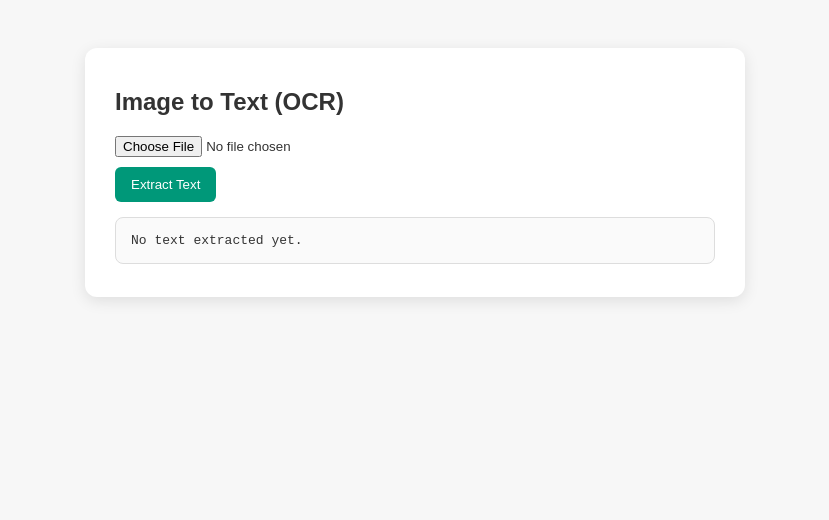
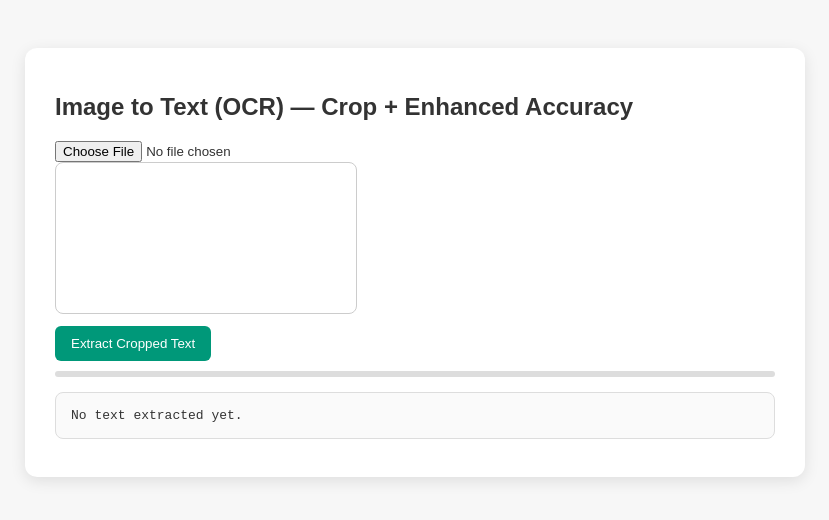
Before and after one commit to kiaraoptometrypx/test, a plain HTML site: page index.html in a window 1280 px wide. Shown: the whole page, without its empty margins (225-1054 px from the left). Drawn offline with Linux system fonts and the light colour scheme.

Commit message:
Update index.html

```diff
--- a/index.html
+++ b/index.html
@@ -3,64 +3,99 @@
 <head>
 <meta charset="UTF-8">
 <meta name="viewport" content="width=device-width, initial-scale=1.0">
-<title>Simple OCR Reader</title>
+<title>OCR with Crop & Enhanced Accuracy</title>
 <style>
-body {
-  font-family: Arial, sans-serif;
-  background: #f7f7f7;
-  padding: 40px;
-  color: #333;
+body {font-family:Arial, sans-serif; background:#f7f7f7; padding:40px; color:#333;}
+.container {
+  max-width:720px; margin:auto; background:white; padding:25px 30px;
+  border-radius:12px; box-shadow:0 4px 15px rgba(0,0,0,0.1);
 }
-.container {
-  max-width: 600px;
-  margin: auto;
-  background: white;
-  padding: 20px 30px;
-  border-radius: 12px;
-  box-shadow: 0 4px 15px rgba(0,0,0,0.1);
+canvas {max-width:100%; border:1px solid #ccc; border-radius:8px; cursor:crosshair;}
+button {
+  background:#009879; color:white; border:none; padding:10px 16px;
+  border-radius:6px; cursor:pointer; margin:8px 6px 0 0;
 }
-button {
-  background: #009879;
-  color: white;
-  border: none;
-  padding: 10px 16px;
-  border-radius: 6px;
-  cursor: pointer;
-  margin-top: 10px;
-}
-button:hover { background: #007a63; }
-pre {
-  white-space: pre-wrap;
-  word-wrap: break-word;
-  background: #fafafa;
-  padding: 15px;
-  border-radius: 8px;
-  border: 1px solid #ddd;
-  margin-top: 15px;
-}
+button:hover{background:#007a63;}
+#progress{margin-top:10px; width:100%; height:6px; background:#ddd; border-radius:4px; overflow:hidden;}
+#bar{width:0%; height:100%; background:#009879;}
+pre{white-space:pre-wrap; word-wrap:break-word; background:#fafafa; padding:15px; border-radius:8px; border:1px solid #ddd; margin-top:15px;}
 </style>
 </head>
 <body>
 <div class="container">
-  <h2>Image to Text (OCR)</h2>
+  <h2>Image to Text (OCR) — Crop + Enhanced Accuracy</h2>
   <input type="file" id="imageInput" accept="image/*"><br>
-  <button onclick="extractText()">Extract Text</button>
+  <canvas id="canvas"></canvas><br>
+  <button onclick="extractCropped()">Extract Cropped Text</button>
+  <div id="progress"><div id="bar"></div></div>
   <pre id="result">No text extracted yet.</pre>
 </div>
 
 <script src="https://cdn.jsdelivr.net/npm/tesseract.js@5/dist/tesseract.min.js"></script>
 <script>
-async function extractText() {
-  const file = document.getElementById('imageInput').files[0];
-  if (!file) {
-    alert("Please choose an image first.");
-    return;
-  }
-  document.getElementById('result').textContent = "Reading text... please wait.";
-  const { data: { text } } = await Tesseract.recognize(file, 'eng', {
-    logger: info => console.log(info)
+const canvas = document.getElementById('canvas');
+const ctx = canvas.getContext('2d');
+let img = new Image(), startX, startY, endX, endY, dragging=false;
+
+// === Load image ===
+document.getElementById('imageInput').addEventListener('change', e=>{
+  const file = e.target.files[0];
+  if(!file) return;
+  img.src = URL.createObjectURL(file);
+  img.onload = ()=>{
+    canvas.width = img.width > 700 ? 700 : img.width;
+    const scale = canvas.width / img.width;
+    canvas.height = img.height * scale;
+    ctx.drawImage(img, 0, 0, canvas.width, canvas.height);
+  };
+});
+
+// === Crop rectangle ===
+canvas.addEventListener('mousedown', e=>{
+  const rect = canvas.getBoundingClientRect();
+  startX = e.clientX - rect.left;
+  startY = e.clientY - rect.top;
+  dragging = true;
+});
+canvas.addEventListener('mousemove', e=>{
+  if(!dragging) return;
+  const rect = canvas.getBoundingClientRect();
+  endX = e.clientX - rect.left;
+  endY = e.clientY - rect.top;
+  ctx.drawImage(img, 0, 0, canvas.width, canvas.height);
+  ctx.strokeStyle = 'red';
+  ctx.lineWidth = 2;
+  ctx.strokeRect(startX, startY, endX-startX, endY-startY);
+});
+canvas.addEventListener('mouseup', ()=>dragging=false);
+
+// === OCR extraction ===
+async function extractCropped(){
+  const resEl = document.getElementById('result');
+  if(!endX || !endY){alert('Draw a crop box first.'); return;}
+  resEl.textContent = 'Reading text... please wait.';
+
+  // create cropped region
+  const w = Math.abs(endX - startX), h = Math.abs(endY - startY);
+  const x = Math.min(startX, endX), y = Math.min(startY, endY);
+  const crop = document.createElement('canvas');
+  crop.width = w; crop.height = h;
+  const cctx = crop.getContext('2d');
+  cctx.filter = 'contrast(150%) brightness(110%) grayscale(100%)';
+  cctx.drawImage(canvas, x, y, w, h, 0, 0, w, h);
+
+  // OCR
+  const { data:{ text } } = await Tesseract.recognize(crop.toDataURL('image/png'), 'eng+osd', {
+    langPath: 'https://tessdata.projectnaptha.com/4.0.0_best/',
+    logger: info=>{
+      if(info.status === 'recognizing text'){
+        document.getElementById('bar').style.width = Math.round(info.progress*100)+'%';
+      }
+    }
   });
-  document.getElementById('result').textContent = text.trim() || "No text found.";
+  let clean = text.replace(/[^A-Za-z0-9+.\-\n ]/g,'').trim();
+  resEl.textContent = clean || 'No text found.';
+  document.getElementById('bar').style.width='0%';
 }
 </script>
 </body>
```
